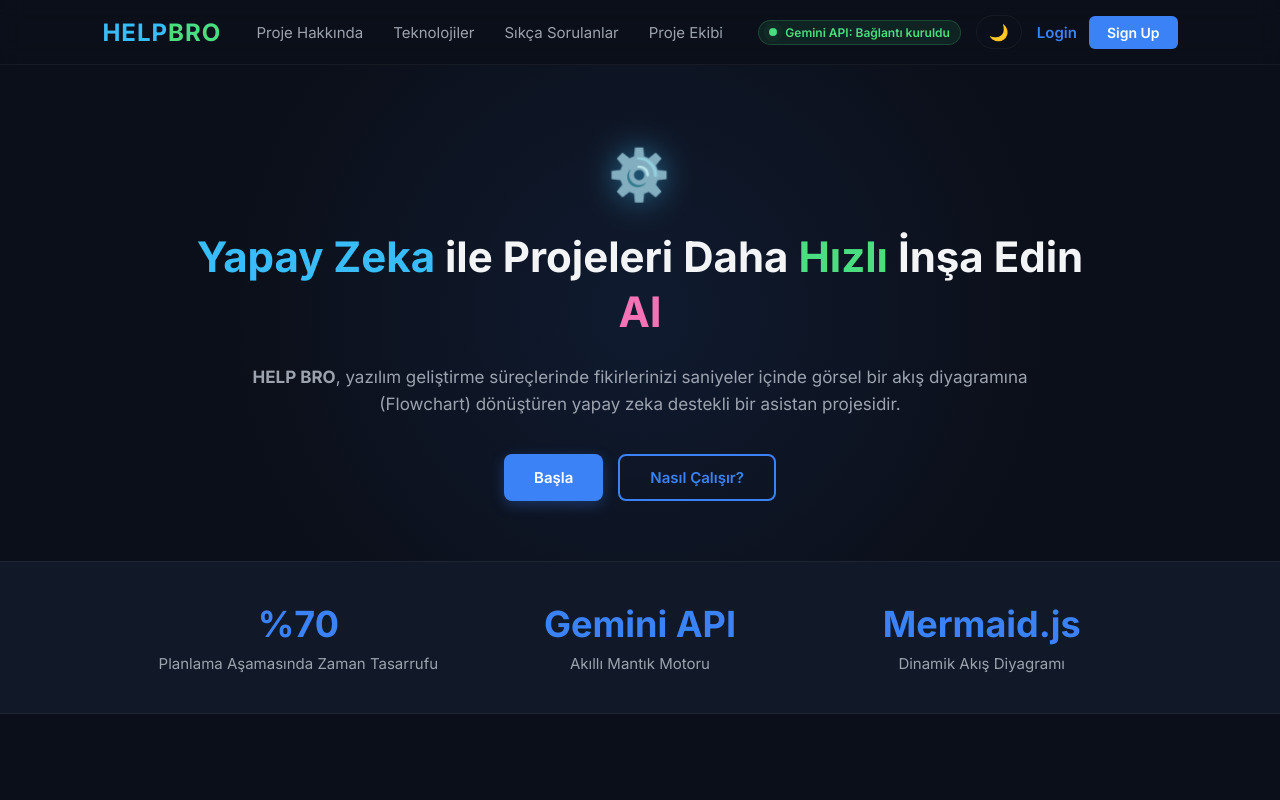
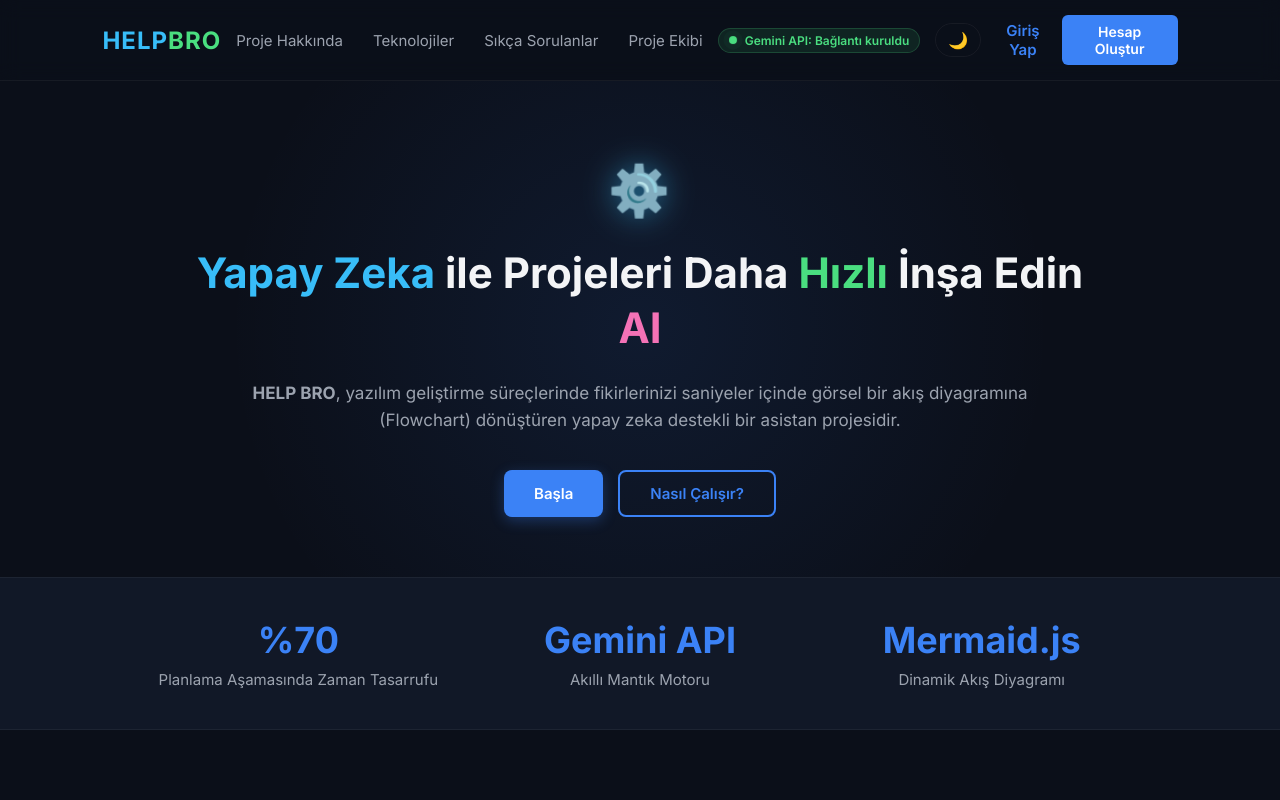
Before and after one commit to moh7720/helper-pro, a website: page views/homePage.html in a window 1280 px wide. Shown: the top 800 px of the page. Drawn offline with Linux system fonts and the light colour scheme.

Commit message:
Update homePage.html

```diff
--- a/views/homePage.html
+++ b/views/homePage.html
@@ -475,8 +475,8 @@
             </div>
             <button class="theme-toggle" id="themeToggle" title="Temayı Değiştir">🌙</button>
             <div class="auth-buttons">
-                <button onclick="goToLogin()" class="btn-login">Login</button>
-                <button onclick="goToSignup()" class="btn-signup">Sign Up</button>
+                <button onclick="goToLogin()" class="btn-login">Giriş Yap</button>
+                <button onclick="goToSignup()" class="btn-signup">Hesap Oluştur</button>
             </div>
             <button class="menu-toggle-btn" id="menuToggleBtn">
                 <span></span>
```
